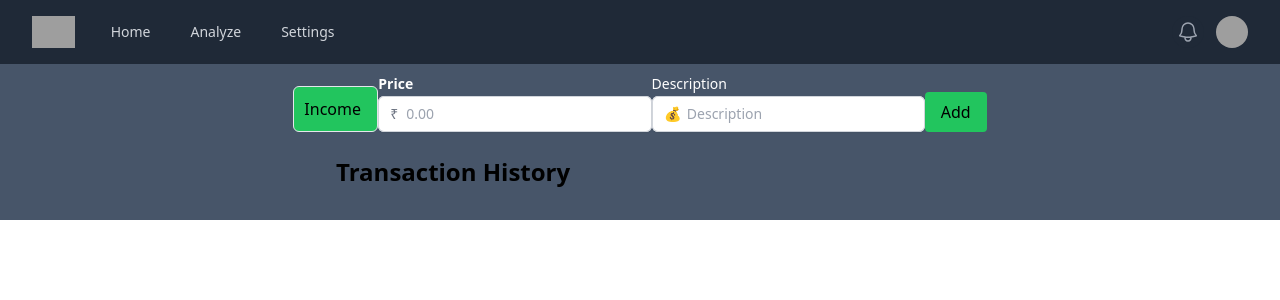
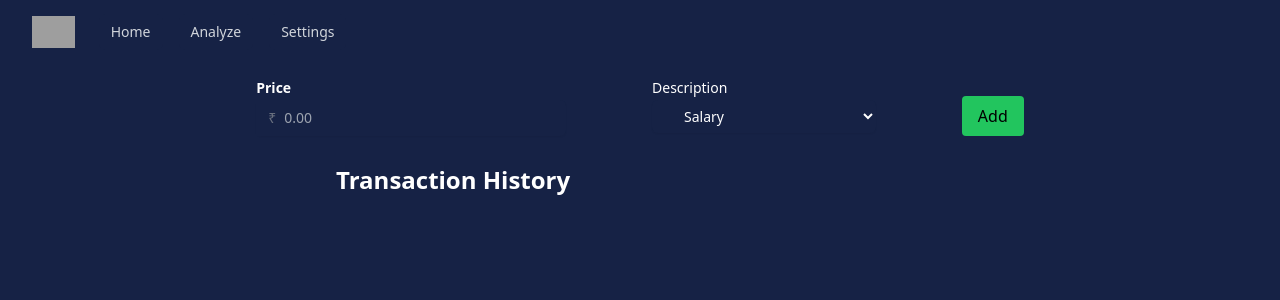
Before and after one commit to Omkar2310/artha-sakshar, a React (Vite) app: page / in a window 1280 px wide. Shown: the top 300 px of the page. Built offline with nearby package versions, Linux system fonts and the light colour scheme; grey boxes are pictures that could not be loaded.

Commit message:
added analyze route and segregation in wants,need and save

```diff
--- a/package.json
+++ b/package.json
@@ -14,7 +14,9 @@
     "@heroicons/react": "^2.0.18",
     "@reduxjs/toolkit": "^1.9.7",
     "@types/react-redux": "^7.1.27",
+    "chart.js": "^4.4.0",
     "react": "^18.2.0",
+    "react-chartjs-2": "^5.2.0",
     "react-dom": "^18.2.0",
     "react-redux": "^8.1.3",
     "react-router-dom": "^6.16.0",
--- a/src/App.css
+++ b/src/App.css
@@ -0,0 +1,17 @@
+*{
+    background-color: rgb(22, 34, 69);
+    color: white;
+    flood-color: white;
+  }
+
+
+  input::-webkit-outer-spin-button,
+  input::-webkit-inner-spin-button {
+    -webkit-appearance: none;
+    margin: 0;
+  }
+
+  /* Firefox */
+  input[type=number] {
+    -moz-appearance: textfield;
+  }
--- a/src/App.tsx
+++ b/src/App.tsx
@@ -2,14 +2,16 @@ import './App.css'
 import { BrowserRouter as Router, Routes, Route } from 'react-router-dom';
 import HomePage from './components/HomePage/HomePage';
 import NavBar from './components/NavBar/NavBar';
+import Analyze from './components/Analyze/Analyze';
 
 function App() {
 
   return (
     <Router>
-      <NavBar/>
+      <NavBar />
       <Routes>
-        <Route path='/' element={<HomePage/>}/>
+        <Route path='/' element={<HomePage />} />
+        <Route path='/analyze' element={<Analyze />} />
       </Routes>
     </Router>
   )
--- /dev/null
+++ b/src/components/Analyze/Analyze.tsx
@@ -0,0 +1,71 @@
+import { useSelector } from "react-redux";
+import { useEffect, useState } from 'react'
+import { TransactionModel } from "../../model/transaction";
+import { Chart as ChartJS, ArcElement, Tooltip, Legend } from "chart.js";
+import { Doughnut } from "react-chartjs-2";
+
+ChartJS.register(ArcElement, Tooltip, Legend);
+
+export default function Analyze() {
+  const statement: TransactionModel[] = useSelector((state: any) => state.statement);
+  const [groupChartData, setGroupChartData] = useState<number[]>();
+  const [income, setIncome] = useState(0);
+
+  const chartData = {
+    datasets: [{
+      data: groupChartData,
+      backgroundColor: [
+        'rgba(255, 99, 132, 0.2)',
+        'grey',
+        'green'
+      ]
+    }],
+    labels: [
+      "Needs",
+      "Wants",
+      "Saving"
+    ],
+  };
+
+  const plugins = [{
+    beforeDraw: function (chart) {
+      const width = chart.width,
+        height = chart.height,
+        ctx = chart.ctx;
+      ctx.restore();
+      const fontSize = (height / 160).toFixed(2);
+      ctx.font = fontSize + "em sans-serif";
+      ctx.fillStyle = "white";
+      ctx.textBaseline = "top";
+      const text = `${income}`,
+        textX = Math.round((width - ctx.measureText(text).width) / 2),
+        textY = height / 2;
+      ctx.fillText(text, textX, textY);
+      ctx.save();
+    }
+  }]
+
+  useEffect(() => {
+    const chartingData = [];
+    const totalIncome = statement.filter(trans => trans.classification === "Income").reduce((s, tx) => s += tx.amount, 0);
+    chartingData.push(Math.abs(statement.filter(transaction => transaction.classification.toLowerCase() === "need").reduce((sum, tx) => sum += tx.amount, 0)));
+    chartingData.push(Math.abs(statement.filter(transaction => transaction.classification.toLowerCase() === "want").reduce((sum, tx) => sum += tx.amount, 0)));
+    chartingData.push(Math.abs(statement.filter(transaction => transaction.classification.toLowerCase() === "save").reduce((sum, tx) => sum += tx.amount, 0)));
+    console.log(chartingData);
+    setIncome(totalIncome);
+    setGroupChartData(chartingData);
+  }, [statement])
+
+  return (
+    <div className="flex justify-center">
+      {groupChartData && groupChartData.length ?
+        <Doughnut className="h-2/3 w-2/3" data={chartData} plugins={plugins}
+          options={{
+            color: 'white', resizeDelay: 2, borderColor: 'white', maintainAspectRatio: false
+          }}
+        />
+        : <p>Loading...</p>
+      }
+    </div>
+  )
+}
--- a/src/components/HomePage/HomePage.tsx
+++ b/src/components/HomePage/HomePage.tsx
@@ -15,7 +15,7 @@ export default function HomePage() {
     }, [statement, updateLocalStorageValue])
 
     return (
-        <div className='bg-slate-600 w-full'>
+        <div className='home'>
             <TransactionList transactions={statement} />
         </div>
     )
--- a/src/components/Transaction/Transaction.tsx
+++ b/src/components/Transaction/Transaction.tsx
@@ -2,6 +2,7 @@ import { FormEvent, useState } from 'react'
 import { TransactionModel } from '../../model/transaction';
 import { useDispatch } from 'react-redux';
 import { addTransaction } from '../../store/statement';
+import descriptionList from '../../utils/description';
 
 function classNames(...classes: string[]) {
     return classes.filter(Boolean).join(' ')
@@ -10,38 +11,43 @@ function classNames(...classes: string[]) {
 export default function Transaction() {
 
     const dispatch = useDispatch();
+    const [, setTransaction] = useState<TransactionModel>();
+    const [amount, setAmount] = useState<string>("");
+    const [description, setDescription] = useState<string>(descriptionList[0].descriptionText);
+    const [classification, setClassification] = useState<string>(descriptionList[0].type);
 
-    const [, setTransaction] = useState<TransactionModel>();
-    const [transactionType, setTransactionType] = useState<string>('Income');
-    const [amount, setAmount] = useState<string>("");
-    const [description, setDescription] = useState<string>("");
+
+    const handleDescription = (desc: string) => {
+        const classify = descriptionList.filter(d => d.descriptionText === desc);
+        if (classify) {
+            setClassification(classify[0].type);
+            setDescription(classify[0].descriptionText);
+        }
+    }
 
     const handleSubmit = (event: FormEvent<HTMLFormElement>) => {
         event.preventDefault();
+        const classify = descriptionList.filter(d => d.descriptionText === description);
+        if (classify) {
+            setClassification(classify[0].type);
+        }
         const currentTransaction: TransactionModel = {
             amount: parseInt(amount),
             date: new Date().toLocaleString(),
             description: description,
-            type: transactionType
+            classification: classification,
+            type: parseInt(amount) > 0 ? "Income" : "Expense"
         };
+        console.log(currentTransaction);
         setTransaction(currentTransaction);
         dispatch(addTransaction(currentTransaction));
         setAmount("");
         setDescription("");
-    }
+        setClassification("");
+    };
 
     return (
-        <form onSubmit={(event) => handleSubmit(event)} className="w-2/3 px-20 flex flex-row m-2 justify-around">
-            <div className='mt-auto'>
-                <select onChange={(e) => { e.preventDefault(); setTransactionType(e.target.value) }} className={transactionType === "Income" ?
-                    classNames("bg-green-500", "p-2.5 border rounded-md appearance-none") :
-                    classNames("bg-red-500", "p-2.5 border rounded-md appearance-none")
-                }>
-                    <option className='bg-green-500 hover:bg-green-500' value="Income">Income</option>
-                    <option className='bg-red-500 hover:bg-red-500' value="Expense">Expense</option>
-                </select>
-            </div>
-
+        <form onSubmit={(event) => handleSubmit(event)} className="w-2/3 px-25 flex flex-row m-3 justify-around">
             <div>
                 <label className="block text-sm leading-6 text-white font-semibold">
                     Price
@@ -51,13 +57,13 @@ export default function Transaction() {
                         <span className="text-gray-500 sm:text-sm">₹</span>
                     </div>
                     <input
-                        type="text"
+                        type="number"
                         required
-                        pattern='\d+'
+                        pattern='\-d+'
                         name="price"
                         id="price"
                         value={amount}
-                        className="block w-full rounded-md border-0 py-1.5 pl-7 pr-20 text-gray-900 ring-1 ring-inset ring-gray-300 placeholder:text-gray-400 focus:ring-2 focus:ring-inset focus:ring-indigo-600 sm:text-sm sm:leading-6"
+                        className="block w-full text-white rounded-md border-0 py-1.5 pl-7 pr-20 sm:text-sm sm:leading-6"
                         placeholder="0.00"
                         onChange={(e) => { e.preventDefault(); setAmount(e.target.value) }}
                     />
@@ -69,18 +75,11 @@ export default function Transaction() {
                     Description
                 </label>
                 <div className="relative rounded-md shadow-sm">
-                    <div className="pointer-events-none absolute inset-y-0 left-0 flex items-center pl-3">
-                        <span className="text-gray-500 sm:text-sm">💰</span>
-                    </div>
-                    <input
-                        type="text"
-                        name="price"
-                        id="price"
-                        value={description}
-                        className="block w-full rounded-md border-0 py-1.5 pl-7 pr-20 text-gray-900 ring-1 ring-inset ring-gray-300 placeholder:text-gray-400 focus:ring-2 focus:ring-inset focus:ring-indigo-600 sm:text-sm sm:leading-6"
-                        placeholder="  Description"
-                        onChange={(e) => { e.preventDefault(); setDescription(e.target.value) }}
-                    />
+                    <select onChange={(e) => { handleDescription(e.target.value) }} className="block w-full rounded-md text-white border-0 py-1.5 pl-7 pr-20 sm:text-sm sm:leading-6">
+                        {descriptionList.map((d, index: number) => {
+                           return <option key={index} value={d.descriptionText}>{d.descriptionText}</option>
+                        })}
+                    </select>
                 </div>
             </div>
 
--- a/src/components/TransactionList/TransactionList.tsx
+++ b/src/components/TransactionList/TransactionList.tsx
@@ -1,28 +1,39 @@
-import React from 'react';
+import React, { FormEvent } from 'react';
 import { TransactionModel } from '../../model/transaction';
 import Transaction from '../Transaction/Transaction';
+import { useDispatch } from 'react-redux';
+import { deleteTransaction } from '../../store/statement';
 
 interface TransactionListProps {
   transactions: TransactionModel[];
 }
 
 const TransactionList: React.FC<TransactionListProps> = ({ transactions }) => {
+  const dispatch = useDispatch();
+
+  const handleDelete = (transaction: TransactionModel) => {
+    dispatch(deleteTransaction(transaction));
+  }
+
   return (
     <div className='flex flex-col items-center'>
       <Transaction />
-      <div className="bg-transparent border-hidden p-4 w-1/2">
+      <div className="p-4 w-1/2">
         <h2 className="text-2xl font-semibold mb-4">Transaction History</h2>
-        <ul className='overflow-y-hidden divide-y divide-gray-400'>
+        <ul className='border-white rounded-2xl scroll-m-1'>
           {transactions.map((transaction: TransactionModel) => (
-            <li key={transaction.date} className={`py-2 rounded-lg shadow-xl px-2 mb-2 bg-${transaction.type !== "Income" ? 'red-500' : 'green-500'}`}>
-              <div className="flex justify-between">
-                <div>
-                  <p className="text-lg font-semibold">{transaction.description}</p>
-                  <p className="text-gray-600">{transaction.date}</p>
-                </div>
-                <div>
-                  <p className={`text-${transaction.type !== "Income" ? 'red' : 'green'}-800 font-bold`}>
-                    {transaction.type !== "Income" ? '-' : '+'}₹ {Math.abs(transaction.amount).toFixed(2)}
+            <li key={transaction.date} className="rounded-2xl mb-2">
+              <div className={`flex flex-row justify-between p-2 text-lg list font-semibold ${transaction.type !== "Income" ? 'border-2 border-red-500 text-cyan-100' : 'border-2 border-green-500 text-cyan-100'}`}>
+                <p>{transaction.description}</p>
+                <div className='flex flex-row space-x-2'>
+                  <p>
+                    ₹ {Math.abs(transaction.amount).toFixed(2)}
+                  </p>
+                  <p onClick={() => handleDelete(transaction)}>
+                    <svg xmlns="http://www.w3.org/2000/svg" fill="none" viewBox="0 0 24 24" strokeWidth={1.5} stroke="currentColor" className="w-6 h-6">
+                      <path strokeLinecap="round" strokeLinejoin="round" d="M14.74 9l-.346 9m-4.788 0L9.26 9m9.968-3.21c.342.052.682.107 1.022.166m-1.022-.165L18.16 19.673a2.25 2.25 0 01-2.244 2.077H8.084a2.25 2.25 0 01-2.244-2.077L4.772 5.79m14.456 0a48.108 48.108 0 00-3.478-.397m-12 .562c.34-.059.68-.114 1.022-.165m0 0a48.11 48.11 0 013.478-.397m7.5 0v-.916c0-1.18-.91-2.164-2.09-2.201a51.964 51.964 0 00-3.32 0c-1.18.037-2.09 1.022-2.09 2.201v.916m7.5 0a48.667 48.667 0 00-7.5 0" />
+                    </svg>
+
                   </p>
                 </div>
               </div>
--- /dev/null
+++ b/src/model/description.ts
@@ -0,0 +1,4 @@
+export interface Description {
+    descriptionText: string,
+    type: string
+}
--- a/src/model/transaction.ts
+++ b/src/model/transaction.ts
@@ -2,5 +2,6 @@ export interface TransactionModel {
     date: string,
     type: string,
     description: string,
+    classification: string,
     amount: number
 }
--- a/src/store/statement.ts
+++ b/src/store/statement.ts
@@ -15,9 +15,13 @@ const statement = createSlice({
     reducers: {
         addTransaction: (state, action: PayloadAction<TransactionModel>): any => {
             state.push(action.payload);
+        },
+        deleteTransaction: (state: TransactionModel[], action: PayloadAction<TransactionModel>): any => {
+            const transactionToDelete = state.findIndex(transaction => transaction.date === action.payload.date && transaction.amount === action.payload.amount && transaction.type === action.payload.type);
+            state.splice(transactionToDelete, 1);
         }
     }
 })
 
-export const { addTransaction } = statement.actions;
+export const { addTransaction, deleteTransaction } = statement.actions;
 export default statement.reducer;
--- /dev/null
+++ b/src/utils/description.ts
@@ -0,0 +1,24 @@
+import { Description } from "../model/description";
+
+const descriptionList: Description[] = [
+    {descriptionText: "Salary", type: "Income"},
+    {descriptionText: "EMIs", type: "Need"},
+    {descriptionText: "Mobile", type: "Need"},
+    {descriptionText: "Electricity", type: "Need"},
+    {descriptionText: "Groceries", type: "Need"},
+    {descriptionText: "Gas", type: "Need"},
+    {descriptionText: "Insurance", type: "Need"},
+    {descriptionText: "Entertainment", type: "Want"},
+    {descriptionText: "CreditCard", type: "Want"},
+    {descriptionText: "Gym", type: "Want"},
+    {descriptionText: "Shopping", type: "Want"},
+    {descriptionText: "Travel", type: "Want"},
+    {descriptionText: "Misc", type: "Want"},
+    {descriptionText: "Misc", type: "Want"},
+    {descriptionText: "Equity", type: "Save"},
+    {descriptionText: "MF", type: "Save"},
+    {descriptionText: "Gold", type: "Save"},
+
+]
+
+export default descriptionList;
```
Also changed, not shown: 1 other file (tests, documents, lock files or other folders).
